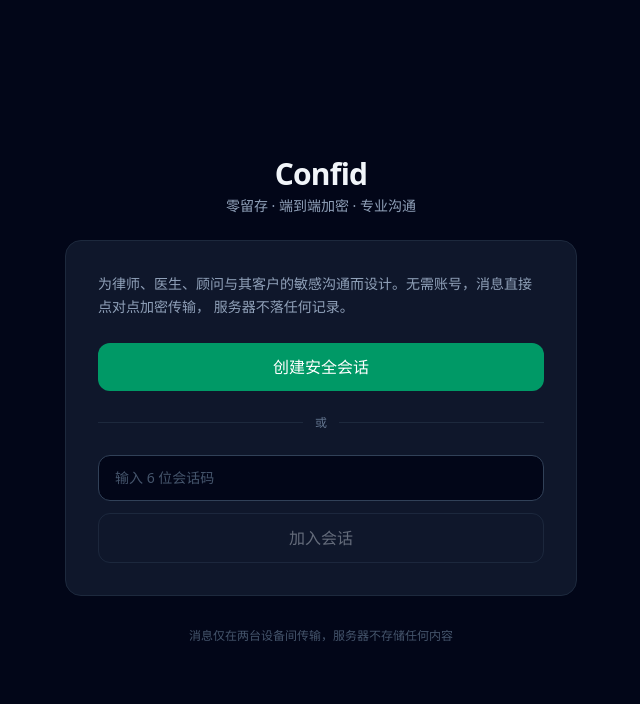
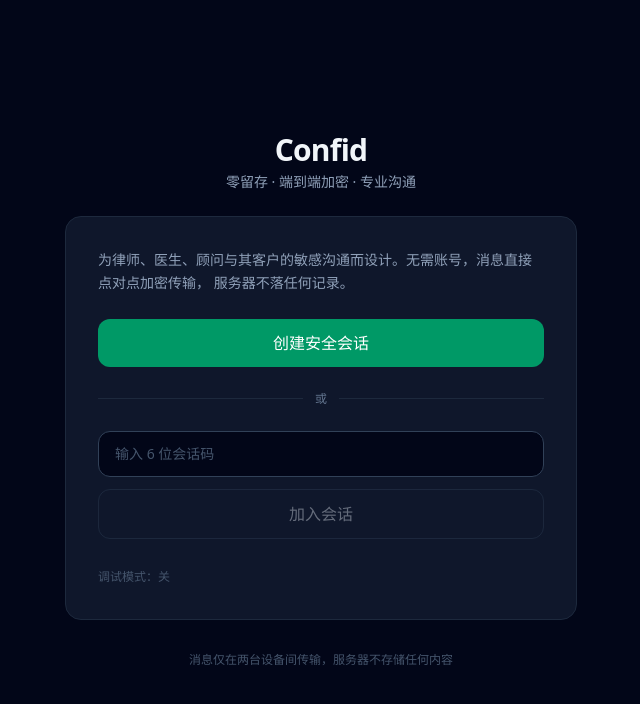
Before and after one commit to LibreHaven/confid, a React (Vite) app in the folder client/: page / in a window 1280 px wide. Shown: the top 704 px of the page, without its empty margins (319-959 px from the left). Built offline with nearby package versions, Linux system fonts and the light colour scheme.

Commit message:
feat(client): add debug mode with ICE diagnostics panel

```diff
--- a/client/src/App.tsx
+++ b/client/src/App.tsx
@@ -2,6 +2,8 @@ import { useEffect, useRef, useState } from 'react';
 import { useSession, type ChatMessage } from './features/session/useSession';
 import type { SessionState } from './features/session/sessionMachine';
 import { MAX_FILE_BYTES } from './lib/fileTransfer';
+import { useDebugMode } from './lib/debugMode';
+import { DebugPanel } from './components/DebugPanel';
 
 // Interaction contract (see docs/spec.md conventions):
 //   home    --[create]--> creating --[created]--> waiting --[peer joined]--> handshaking
@@ -11,8 +13,9 @@ import { MAX_FILE_BYTES } from './lib/fileTransfer';
 //   failed/closed --[retry]--> idle(home)
 
 export default function App() {
-  const { state, messages, localFingerprint, actions } = useSession();
+  const { state, messages, localFingerprint, debug, actions } = useSession();
   const { joinRoom, retry } = actions;
+  const { debug: debugMode, toggle: toggleDebug } = useDebugMode();
 
   // Join on invite links (#/join/<roomId>), including hash navigation to a
   // NEW link from a finished session in the same tab.
@@ -51,8 +54,11 @@ export default function App() {
             messages={messages}
             localFingerprint={localFingerprint}
             actions={actions}
+            debugMode={debugMode}
+            toggleDebug={toggleDebug}
           />
         </main>
+        {debugMode && <DebugPanel debug={debug} state={state} />}
         <footer className="mt-8 text-center text-xs text-slate-600">
           消息仅在两台设备间传输，服务器不存储任何内容
         </footer>
@@ -66,13 +72,22 @@ interface ViewProps {
   messages: ChatMessage[];
   localFingerprint: string | null;
   actions: ReturnType<typeof useSession>['actions'];
+  debugMode: boolean;
+  toggleDebug: () => void;
 }
 
-function View({ state, messages, localFingerprint, actions }: ViewProps) {
+function View({
+  state,
+  messages,
+  localFingerprint,
+  actions,
+  debugMode,
+  toggleDebug,
+}: ViewProps) {
   switch (state.phase) {
     case 'idle':
     case 'ready':
-      return <Home actions={actions} />;
+      return <Home actions={actions} debugMode={debugMode} toggleDebug={toggleDebug} />;
     case 'creating':
       return <StatusCard title="正在创建安全会话…" />;
     case 'waiting':
@@ -112,7 +127,15 @@ function View({ state, messages, localFingerprint, actions }: ViewProps) {
   }
 }
 
-function Home({ actions }: { actions: ViewProps['actions'] }) {
+function Home({
+  actions,
+  debugMode,
+  toggleDebug,
+}: {
+  actions: ViewProps['actions'];
+  debugMode: boolean;
+  toggleDebug: () => void;
+}) {
   const [roomInput, setRoomInput] = useState('');
 
   const join = () => {
@@ -153,6 +176,15 @@ function Home({ actions }: { actions: ViewProps['actions'] }) {
           加入会话
         </button>
       </div>
+      <button
+        onClick={toggleDebug}
+        aria-pressed={debugMode}
+        className={`text-xs underline-offset-2 transition hover:underline ${
+          debugMode ? 'text-emerald-500' : 'text-slate-600'
+        }`}
+      >
+        调试模式：{debugMode ? '开' : '关'}
+      </button>
     </div>
   );
 }
--- /dev/null
+++ b/client/src/components/DebugPanel.tsx
@@ -0,0 +1,45 @@
+import type { DebugEvent, SessionDebug } from '../features/session/useSession';
+import type { SessionState } from '../features/session/sessionMachine';
+
+// DebugPanel renders protocol/ICE diagnostics for the current session.
+// Only mounted in debug mode (see lib/debugMode.ts); styled to be read by
+// a developer, not a user — it deliberately looks like instrumentation.
+export function DebugPanel({
+  debug,
+  state,
+}: {
+  debug: SessionDebug;
+  state: SessionState;
+}) {
+  const { ice, connectionState, gatheringState, events } = debug;
+  const lastEvents = events.slice(-12).reverse();
+  return (
+    <details
+      open
+      className="border-t border-slate-800 bg-slate-950/80 px-4 py-2 font-mono text-[11px] leading-5 text-slate-500"
+      data-testid="debug-panel"
+    >
+      <summary className="cursor-pointer select-none text-slate-400">
+        Debug · {state.phase}
+        {state.phase === 'failed' || state.phase === 'closed' ? ` · ${state.reason}` : ''}
+      </summary>
+      <div className="mt-1 grid grid-cols-2 gap-x-6 gap-y-0.5 sm:grid-cols-4">
+        <span>phase: {state.phase}</span>
+        <span>conn: {connectionState}</span>
+        <span>gather: {gatheringState}</span>
+        <span>
+          ice: host {ice.host} / srflx {ice.srflx} / relay {ice.relay} / ? {ice.unknown}
+        </span>
+      </div>
+      <ol className="mt-1 max-h-40 overflow-y-auto" data-testid="debug-events">
+        {lastEvents.map((ev: DebugEvent, i: number) => (
+          <li key={`${ev.t}-${i}`} className="truncate">
+            <span className="text-slate-600">{ev.t}ms</span> {ev.event}
+            {ev.detail ? <span className="text-slate-600"> · {ev.detail}</span> : null}
+          </li>
+        ))}
+        {lastEvents.length === 0 && <li>(no events yet)</li>}
+      </ol>
+    </details>
+  );
+}
--- a/client/src/features/session/useSession.ts
+++ b/client/src/features/session/useSession.ts
@@ -27,6 +27,7 @@ import { SignalingClient } from '../../lib/signaling';
 import {
   CHANNEL_LOW_THRESHOLD_BYTES,
   addIceCandidate,
+  candidateType,
   createAnswer,
   createDataChannel,
   createOffer,
@@ -108,10 +109,54 @@ const signalingUrl = () => {
   return `${proto}://${window.location.host}/ws`;
 };
 
+/** One structured diagnostic event for the debug panel. */
+export interface DebugEvent {
+  t: number; // relative milliseconds since session hook mount
+  event: string;
+  detail?: string;
+}
+
+/** ICE candidate tally — answers "did NAT discovery even produce candidates?". */
+export interface IceTally {
+  host: number;
+  srflx: number;
+  relay: number;
+  unknown: number;
+}
+
+/** Diagnostics surfaced to the debug panel (debug mode only). */
+export interface SessionDebug {
+  events: DebugEvent[];
+  ice: IceTally;
+  connectionState: string;
+  gatheringState: string;
+}
+
+const EMPTY_ICE: IceTally = { host: 0, srflx: 0, relay: 0, unknown: 0 };
+const MAX_DEBUG_EVENTS = 50;
+
 export function useSession() {
   const [state, dispatch] = useReducer(sessionReducer, initialState);
   const [messages, setMessages] = useState<ChatMessage[]>([]);
   const [localFingerprint, setLocalFingerprint] = useState<string | null>(null);
+  const [debug, setDebug] = useState<SessionDebug>({
+    events: [],
+    ice: EMPTY_ICE,
+    connectionState: 'new',
+    gatheringState: 'new',
+  });
+  const debugStart = useRef(performance.now());
+
+  // Records one structured protocol/ICE event (ring buffer, newest last).
+  const pushDebug = useCallback((event: string, detail?: string) => {
+    setDebug((prev) => ({
+      ...prev,
+      events: [
+        ...prev.events.slice(-(MAX_DEBUG_EVENTS - 1)),
+        { t: Math.round(performance.now() - debugStart.current), event, detail },
+      ],
+    }));
+  }, []);
 
   // Mirrors the latest state for stable callbacks (transport handlers must
   // not be recreated per render, yet need to read the current phase/role).
@@ -129,7 +174,13 @@ export function useSession() {
   // In-flight inbound file transfers, keyed by the file id from the meta.
   const receivers = useRef<Map<string, FileReceiver>>(new Map());
 
-  const send = useCallback((event: SessionEvent) => dispatch(event), []);
+  const send = useCallback(
+    (event: SessionEvent) => {
+      pushDebug(`dispatch:${event.type}`);
+      dispatch(event);
+    },
+    [dispatch, pushDebug],
+  );
 
   const clearHandshakeTimer = useCallback(() => {
     if (handshakeTimer.current !== null) {
@@ -157,6 +208,12 @@ export function useSession() {
         msg = JSON.parse(raw) as { kind: string; data?: unknown };
       } catch {
         return; // malformed DataChannel frame: drop, never crash the session
+      }
+      // file-chunk frames are high-frequency (one per 64KB) and carry no
+      // diagnostic value beyond the message-level progress — skip them so
+      // the debug ring buffer and re-renders don't grow with transfer size.
+      if (msg.kind !== FILE_CHUNK_KIND) {
+        pushDebug(`frame:${msg.kind}`);
       }
       if (msg.kind === 'hello' && crypto.current && !crypto.current.sessionKey) {
         try {
@@ -248,16 +305,17 @@ export function useSession() {
         }
       }
     },
-    [clearHandshakeTimer, send],
+    [clearHandshakeTimer, pushDebug, send],
   );
 
   const sendHello = useCallback(async () => {
     if (!channel.current || !crypto.current) {
       return;
     }
+    pushDebug('hello:send');
     const jwk = await exportPublicKey(crypto.current.keyPair.publicKey);
     channel.current.send(JSON.stringify({ kind: 'hello', data: JSON.stringify(jwk) }));
-  }, []);
+  }, [pushDebug]);
 
   const onChannel = useCallback(
     (ch: RTCDataChannel) => {
@@ -267,12 +325,15 @@ export function useSession() {
       // (received via ondatachannel) defaults to 0 — without this, its
       // file sends deadlock on the bufferedamountlow wait.
       ch.bufferedAmountLowThreshold = CHANNEL_LOW_THRESHOLD_BYTES;
-      ch.onopen = () => void sendHello();
+      ch.onopen = () => {
+        pushDebug('channel:open');
+        void sendHello();
+      };
       ch.onmessage = (e) => {
         void handleChannelMessage(String(e.data));
       };
     },
-    [handleChannelMessage, sendHello],
+    [handleChannelMessage, pushDebug, sendHello],
   );
 
   // --- Signaling protocol ---------------------------------------------------
@@ -367,12 +428,25 @@ export function useSession() {
       // would never run.
       pc.current = createPeerConnection({
         onChannel,
-        onIceCandidate: (candidate) =>
-          signaling.current?.sendSignal({ kind: 'ice', candidate }),
+        onIceCandidate: (candidate) => {
+          const type = candidateType(candidate.candidate ?? '');
+          pushDebug(`candidate:${type}`, candidate.candidate);
+          setDebug((prev) => ({
+            ...prev,
+            ice: { ...prev.ice, [type]: prev.ice[type] + 1 },
+          }));
+          signaling.current?.sendSignal({ kind: 'ice', candidate });
+        },
         onStateChange: (connState) => {
+          setDebug((prev) => ({ ...prev, connectionState: connState }));
+          pushDebug(`ice_state:${connState}`);
           if (connState === 'disconnected' || connState === 'failed') {
             send({ type: 'ERROR', code: `peer_${connState}` });
           }
+        },
+        onGatheringState: (gatheringState) => {
+          setDebug((prev) => ({ ...prev, gatheringState }));
+          pushDebug(`gathering:${gatheringState}`);
         },
       });
     }
@@ -547,6 +621,7 @@ export function useSession() {
     state,
     messages,
     localFingerprint,
+    debug,
     actions: { createRoom, joinRoom, sendMessage, sendFile, verifyFingerprint, retry },
   };
 }
--- /dev/null
+++ b/client/src/lib/debugMode.ts
@@ -0,0 +1,45 @@
+import { useCallback, useState } from 'react';
+
+// Debug mode surfaces protocol/ICE diagnostics in the UI (DebugPanel).
+// Off by default (observability: debug detail must not burden normal use);
+// enabled via ?debug=1 in the URL or the toggle on the home screen, and
+// persisted in localStorage so one switch sticks for the whole session.
+const STORAGE_KEY = 'confid.debug';
+
+export function isDebugMode(): boolean {
+  if (typeof window === 'undefined') return false;
+  try {
+    return window.localStorage.getItem(STORAGE_KEY) === '1';
+  } catch {
+    return false;
+  }
+}
+
+export function setDebugMode(on: boolean): void {
+  try {
+    window.localStorage.setItem(STORAGE_KEY, on ? '1' : '0');
+  } catch {
+    // localStorage unavailable (private mode): the in-memory state still
+    // applies for this page load.
+  }
+}
+
+/** URL ?debug=1 counts as an explicit opt-in for the current load. */
+function urlAsksForDebug(): boolean {
+  try {
+    return new URLSearchParams(window.location.search).get('debug') === '1';
+  } catch {
+    return false;
+  }
+}
+
+export function useDebugMode(): { debug: boolean; toggle: () => void } {
+  const [debug, setDebug] = useState(() => urlAsksForDebug() || isDebugMode());
+  const toggle = useCallback(() => {
+    setDebug((prev) => {
+      setDebugMode(!prev);
+      return !prev;
+    });
+  }, []);
+  return { debug, toggle };
+}
```
Also changed, not shown: client/src/lib/webrtc.ts (+17 -0 lines), 2 other files (tests, documents, lock files or other folders).
